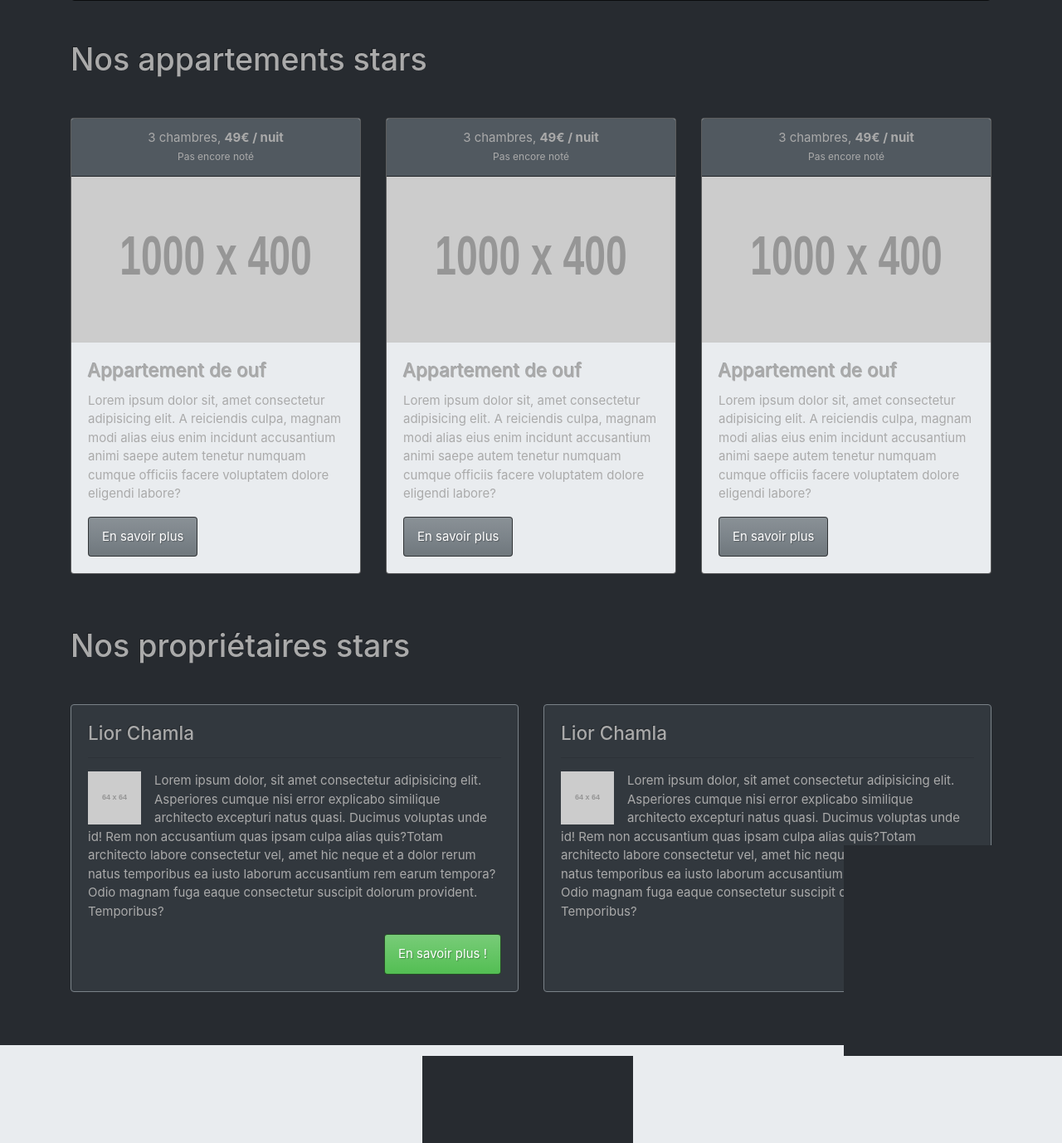
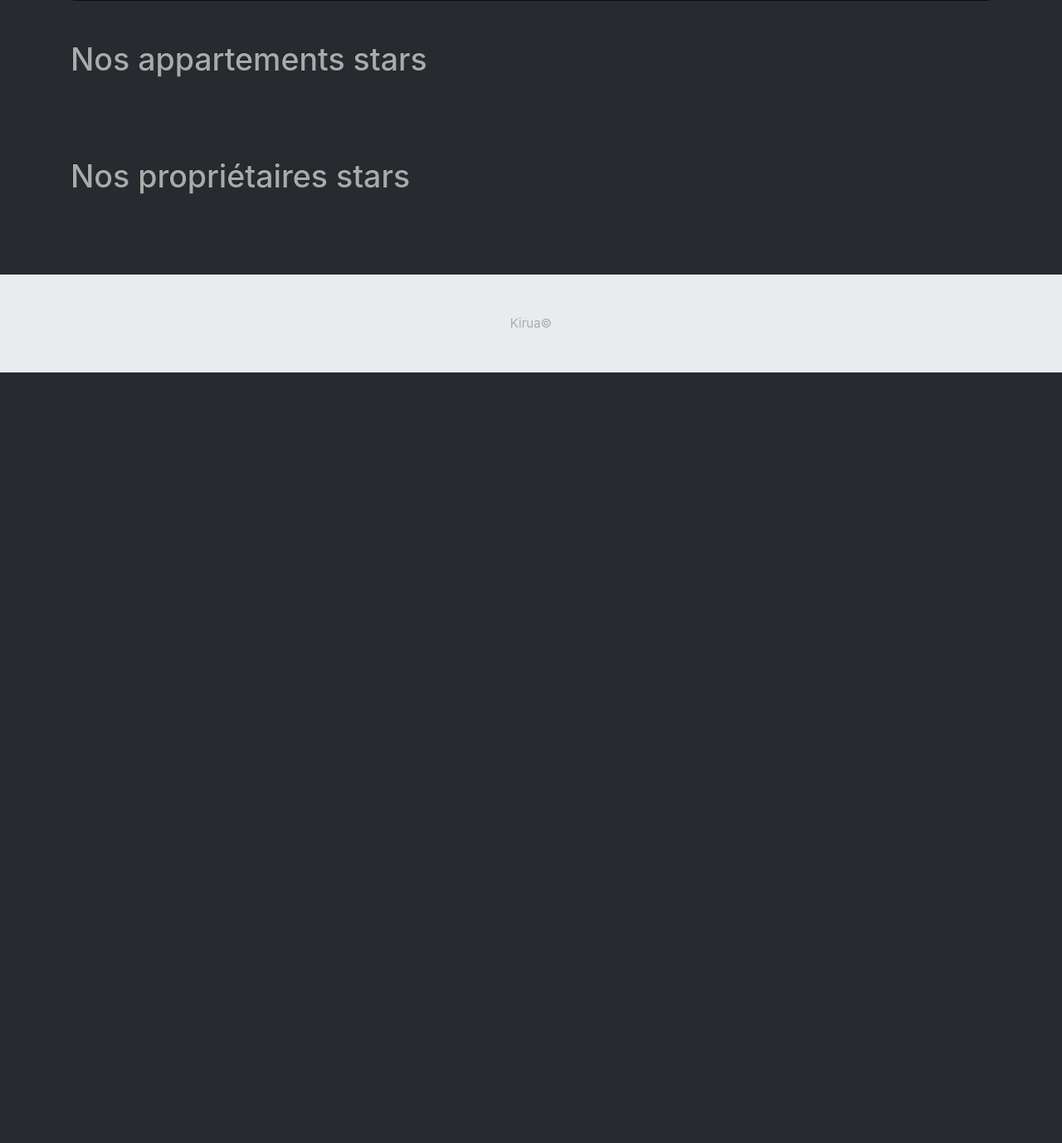
Before and after one commit to duncanidaho14/vlap, a Symfony app: template templates/home/index.html.twig in a window 1280 px wide. Shown: the part 506-1884 px from the top of the page at 83% size. After the commit the page ends 955 px from the top, so only its background shows below. Run offline with Twig, Linux system fonts and the light colour scheme; the template is opened without the code that fills it, so the values that code supplies are empty; grey boxes labelled with a size stand in for pictures from a placeholder-image service; some libraries are stand-ins or nearby versions.

Commit message:
homepage

```diff
--- a/src/Controller/AdController.php
+++ b/src/Controller/AdController.php
@@ -18,7 +18,6 @@ use Symfony\Bundle\FrameworkBundle\Controller\AbstractController;
 class AdController extends AbstractController
 {
     /**
-     * @Route("/", name="home")
      * @Route("/ads", name="ads_index")
      */
     public function index(AdRepository $repo)
--- a/templates/home/index.html.twig
+++ b/templates/home/index.html.twig
@@ -18,94 +18,32 @@
 
     <h2 class="h1 my-5">Nos appartements stars</h2>
 
-    <div class="row mt-5">
-        <div class="col-md-4">
-            <div class="card bg-light mb-3">
-                <div class="card-header text-center">
-                    3 chambres, <strong>49&euro; / nuit</strong> <br>
-                    <small>Pas encore noté </small>
-                </div>
-                <img src="http://placehold.it/1000x400" alt="Image de l'appartement"
-                style="height: 200px; width: 100%; display: block;">
-                <div class="card-body">
-                    <h4 class="card-title">Appartement de ouf</h4>
-                    <p class="card-text">
-                        Lorem ipsum dolor sit, amet consectetur adipisicing elit. A reiciendis culpa, magnam modi alias eius enim incidunt accusantium animi saepe autem tenetur numquam cumque officiis facere voluptatem dolore eligendi labore?
-                    </p>
-                    <a href="#" class="btn btn-secondary">En savoir plus</a>
-                </div>
-            </div>
-        </div>
-        <div class="col-md-4">
-            <div class="card bg-light mb-3">
-                <div class="card-header text-center">
-                    3 chambres, <strong>49&euro; / nuit</strong> <br>
-                    <small>Pas encore noté </small>
-                </div>
-                <img src="http://placehold.it/1000x400" alt="Image de l'appartement"
-                style="height: 200px; width: 100%; display: block;">
-                <div class="card-body">
-                    <h4 class="card-title">Appartement de ouf</h4>
-                    <p class="card-text">
-                        Lorem ipsum dolor sit, amet consectetur adipisicing elit. A reiciendis culpa, magnam modi alias eius enim incidunt accusantium animi saepe autem tenetur numquam cumque officiis facere voluptatem dolore eligendi labore?
-                    </p>
-                    <a href="#" class="btn btn-secondary">En savoir plus</a>
-                </div>
-            </div>
-        </div>
-        <div class="col-md-4">
-            <div class="card bg-light mb-3">
-                <div class="card-header text-center">
-                    3 chambres, <strong>49&euro; / nuit</strong> <br>
-                    <small>Pas encore noté </small>
-                </div>
-                <img src="http://placehold.it/1000x400" alt="Image de l'appartement"
-                style="height: 200px; width: 100%; display: block;">
-                <div class="card-body">
-                    <h4 class="card-title">Appartement de ouf</h4>
-                    <p class="card-text">
-                        Lorem ipsum dolor sit, amet consectetur adipisicing elit. A reiciendis culpa, magnam modi alias eius enim incidunt accusantium animi saepe autem tenetur numquam cumque officiis facere voluptatem dolore eligendi labore?
-                    </p>
-                    <a href="#" class="btn btn-secondary">En savoir plus</a>
-                </div>
-            </div>
-        </div>
+    <div class="row">
+        {% for data in ads %}
+            {% include "ad/_annonce.html.twig" with {'ad': data.annonce} %}
+        {% endfor %}
     </div>
 
 
     <h2 class="h1 my-5">Nos propriétaires stars</h2>
     <div class="row">
+    {% for data in users %}
         <div class="col">
             <div class="card border-secondary mb-3">
                 <div class="card-body">
-                    <h4 class="card-title">Lior Chamla</h4>
+                    <h4 class="card-title">{{data.user.fullName}}</h4>
 
                     <hr>
 
                     <div class="card-text">
-                        <img src="http://placehold.it/64/64" alt="Avatar de kirua" class="float-left mr-3">
-                        <p>Lorem ipsum dolor, sit amet consectetur adipisicing elit. Asperiores cumque nisi error explicabo similique architecto excepturi natus quasi. Ducimus voluptas unde id! Rem non accusantium quas ipsam culpa alias quis?Totam architecto labore consectetur vel, amet hic neque et a dolor rerum natus temporibus ea iusto laborum accusantium rem earum tempora? Odio magnam fuga eaque consectetur suscipit dolorum provident. Temporibus?</p>
-                        <a href="#" class="btn btn-success float-right">En savoir plus !</a>
+                        <img src="{{data.user.picture}}" alt="Avatar de {{data.user.fullName}}" class="float-left mr-3">
+                        <p>{{data.user.introduction}} </p>
+                        <a href="{{path('user_show', {'slug': data.user.slug})}}" class="btn btn-success float-right">En savoir plus !</a>
                     </div>
                 </div>
             </div>
         </div>
-        <div class="col">
-            <div class="card border-secondary mb-3">
-                <div class="card-body">
-                    <h4 class="card-title">Lior Chamla</h4>
-
-                    <hr>
-
-                    <div class="card-text">
-                        <img src="http://placehold.it/64/64" alt="Avatar de kirua" class="float-left mr-3">
-                        <p>Lorem ipsum dolor, sit amet consectetur adipisicing elit. Asperiores cumque nisi error explicabo similique architecto excepturi natus quasi. Ducimus voluptas unde id! Rem non accusantium quas ipsam culpa alias quis?Totam architecto labore consectetur vel, amet hic neque et a dolor rerum natus temporibus ea iusto laborum accusantium rem earum tempora? Odio magnam fuga eaque consectetur suscipit dolorum provident. Temporibus?</p>
-                        <a href="#" class="btn btn-success float-right">En savoir plus !</a>
-                    </div>
-                </div>
-            </div>
-        </div>
-
+    {% endfor %}
     </div>
 </div>
 {% endblock %}
```
Also changed, not shown: src/Controller/HomeController.php (+7 -4 lines), src/Repository/AdRepository.php (+12 -0 lines), src/Repository/UserRepository.php (+14 -0 lines).
